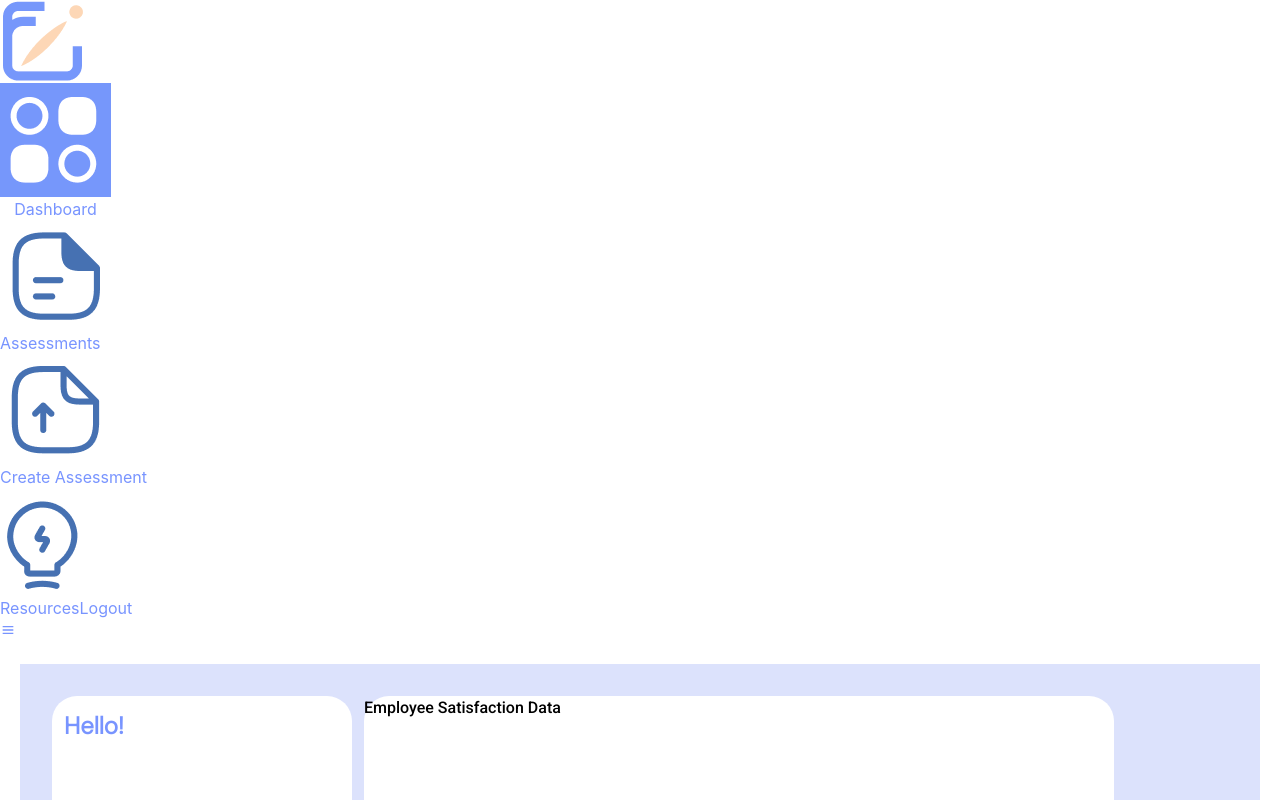
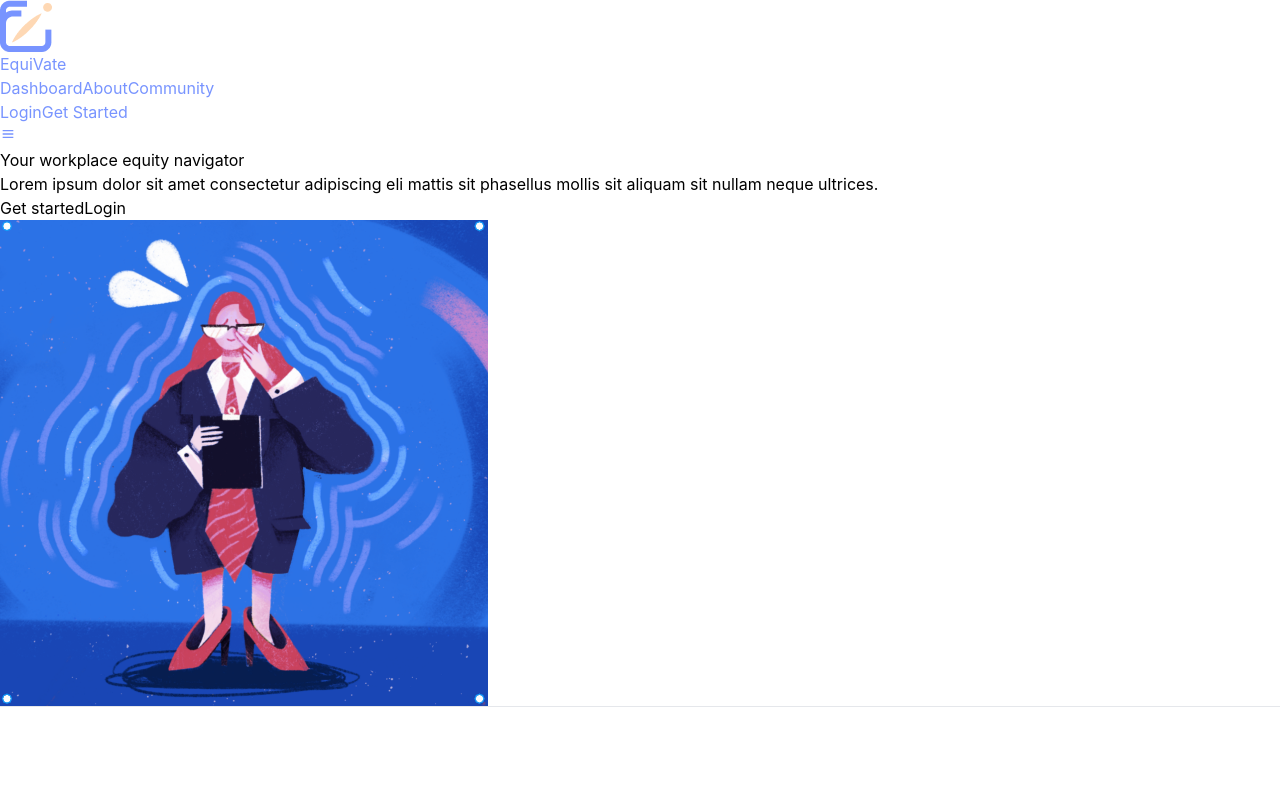
Before and after one commit to cherryontech/guava_dream_fall2023, a React (Create React App) app: page / in a window 1280 px wide. Shown: the top 800 px of the page. Built offline with nearby package versions, Linux system fonts and the light colour scheme.

Commit message:
feat: Add home page chore: Style home page chore: Add routes to home page

```diff
--- a/src/App.js
+++ b/src/App.js
@@ -11,7 +11,8 @@ import ChooseQuestions from './Pages/ChooseQuestions.js';
 import Modal from './Pages/Modal/Modal.js';
 import Login from "./Login.js";
 import Signup from './Signup.js';
-//import Navbar from './Navbar.js'
+import Home from './Pages/Home.js';
+
 
 
 function App() {
@@ -41,7 +42,8 @@ function App() {
   return (
     <BrowserRouter>
     <Routes>
-          <Route path="/" element={<Dashboard />} />
+          <Route path="/" element={<Home />} />
+          <Route path="/dashboard" element={<Dashboard />} />
           <Route path="/about" element={<About />} />
           <Route path="/community" element={<Community />} />
           <Route path="create-assessment" element={<CreateAssessment displayQuestions={displayQuestions}/>} />
--- a/src/Navbar.js
+++ b/src/Navbar.js
@@ -13,7 +13,7 @@ const Navbar = () => {
     const content = <>
         <div className="lg:hidden block absolute top-16 w-full left-0 right-0 bg-slate-900 transition tc mt-5 bg-white">
             <ul className="text-center text-xl p-15 flex flex-col">
-            <NavLink to="/">
+            <NavLink to="/dashboard">
                 Dashboard
             </NavLink>
             <NavLink to="/about">
@@ -35,7 +35,7 @@ const Navbar = () => {
                 <div className="lg:flex md:flex lg: flex-1 items-center justify-end font-normal hidden">
                     <div className="flex gap-8 mr-6 text-[18px]">
                         <ul className="flex gap-2 mt-1">
-                        <NavLink to="/">
+                        <NavLink to="/dashboard">
                             Dashboard
                         </NavLink>
                         <NavLink to="/about">
--- /dev/null
+++ b/src/Pages/Home.js
@@ -0,0 +1,45 @@
+import Navbar from "../Navbar"
+import { NavLink } from 'react-router-dom';
+import HomeImage from "../Assets/Home-image.png"
+
+const Home = () => {
+    <NavLink to="/resources">
+                Resources
+    </NavLink>
+
+
+    return (
+        <div>
+            <Navbar />
+            <section className="flex justify-center m-12" >
+                <div className="flex flex-col w-1/3 mt-32">
+                    <h1 className="text-indigo-400 text-6xl font-semibold pb-4">Your workplace equity navigator</h1>
+
+                    <p className="text-sm text-slate-500">Lorem ipsum dolor sit amet consectetur adipiscing eli mattis sit phasellus mollis sit aliquam sit nullam neque ultrices.</p>
+                    <div className="flex ml-0">
+                        <button className="text-white rounded-full border-2 border-indigo-400 bg-indigo-400 w-36 h-16 text-base mt-6 ">
+                            <NavLink to="/Signup">
+                                Get started
+                            </NavLink>
+                        </button>
+
+                        <button className="text-indigo-400 rounded-full border-2 border-indigo-400 bg-white w-36 h-16 text-base mt-6 ml-12">
+                            <NavLink to="/Login">
+                                Login
+                            </NavLink>
+                        </button>
+                    </div>
+
+                </div>
+
+                <img src={ HomeImage } className="ml-20 w-96 h-96 m-12 rounded-md" alt="Graphic of woman in work clothes that are too big" />
+            </section>
+
+            <hr className="border-indigo-400 w-4/5 flex m-24 ml-48 "></hr>
+        </div>
+
+    )
+
+}
+
+export default Home;
--- a/src/SideMenu.js
+++ b/src/SideMenu.js
@@ -52,7 +52,7 @@ const SideMenu = () => {
 
         <sidebar>
             <div className="flex flex-col justify-between tc m-6 inset-y-0 max-w-max">
-                <NavLink to="/Home">
+                <NavLink to="/">
                 <div className="flex flex-col justify-self-center flex-1 mb-2">
                 <img src={ LogoIcon } className="ml-20 w-12 m-12" alt="EquiVate logo, pen inside of box" />
                 </div>
```
Also changed, not shown: src/Assets/Home-image.png (added).
